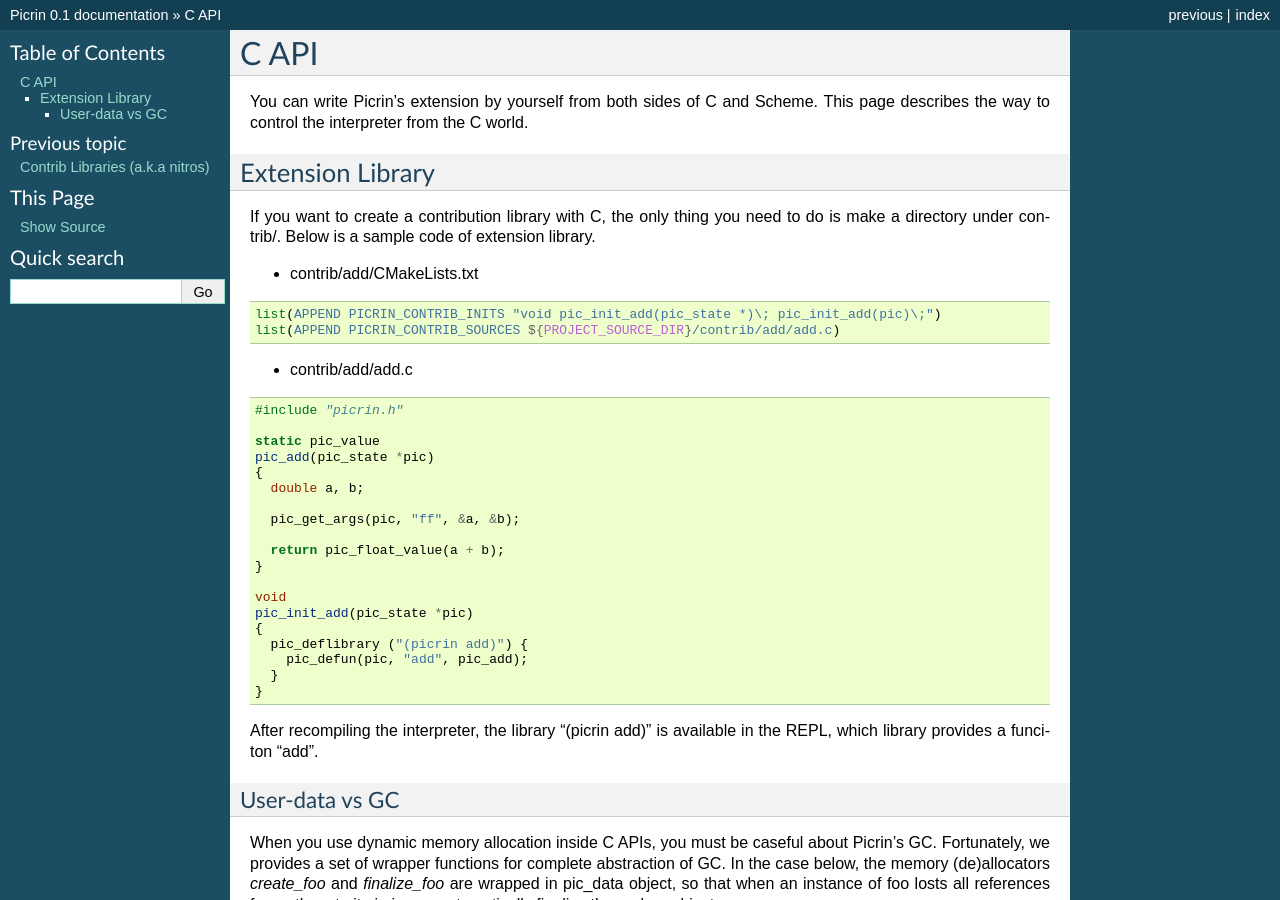
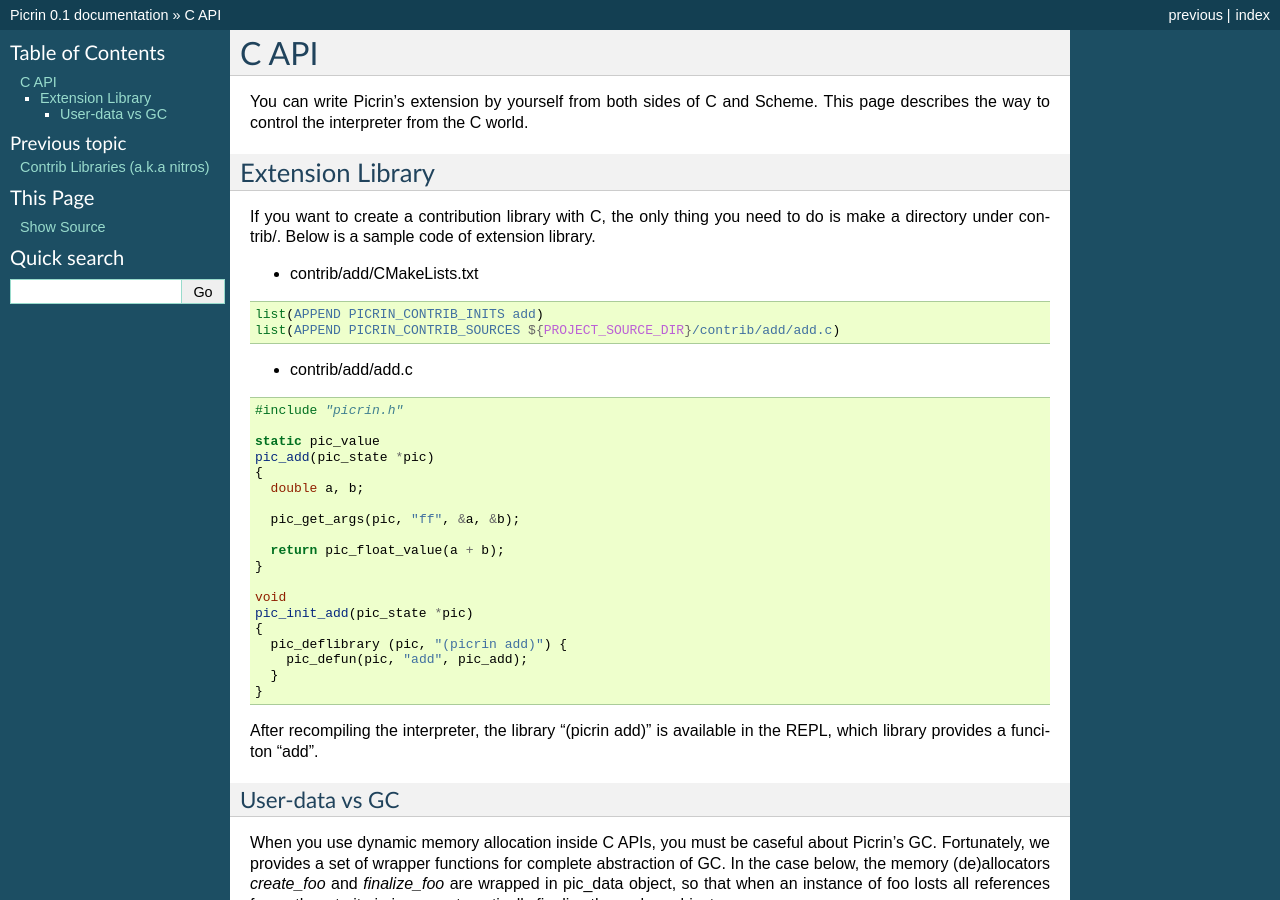
Before and after one commit to picrin-scheme/picrin, a Sphinx documentation site: the page built from docs/capi.rst, in a window 1280 px wide and 900 px high. Built offline with Sphinx 7.4.7, drawn with Linux system fonts in a browser that asks for light colours.

Commit message:
Update some documentation

```diff
--- a/docs/capi.rst
+++ b/docs/capi.rst
@@ -12,7 +12,7 @@
 
 .. sourcecode:: cmake
 
-  list(APPEND PICRIN_CONTRIB_INITS "void pic_init_add(pic_state *)\; pic_init_add(pic)\;")
+  list(APPEND PICRIN_CONTRIB_INITS add)
   list(APPEND PICRIN_CONTRIB_SOURCES ${PROJECT_SOURCE_DIR}/contrib/add/add.c)
 
 * contrib/add/add.c
```
Also changed, not shown: other parts of docs/capi.rst (+1 -1 lines).
